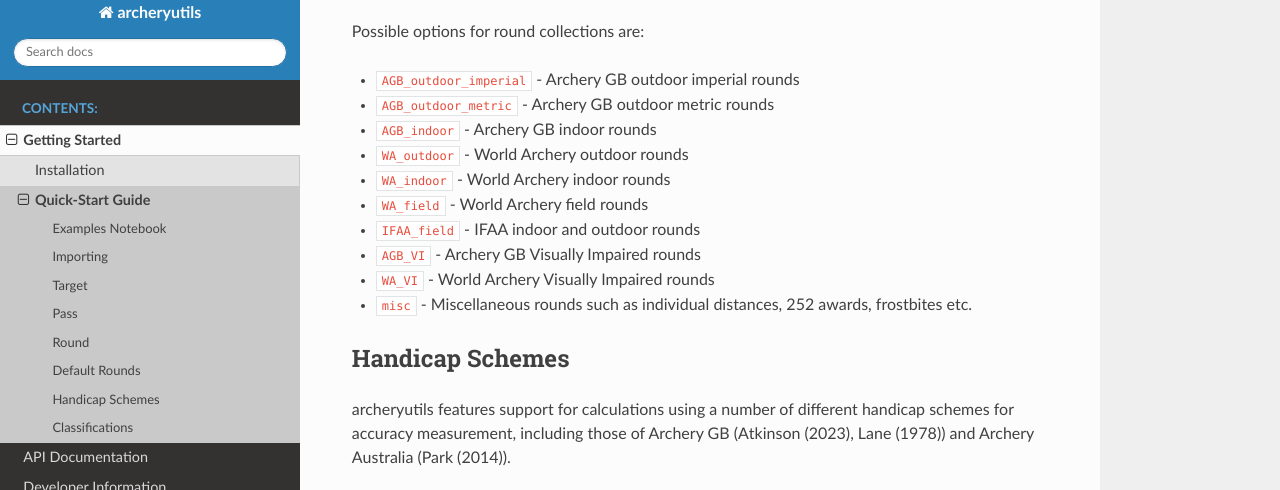
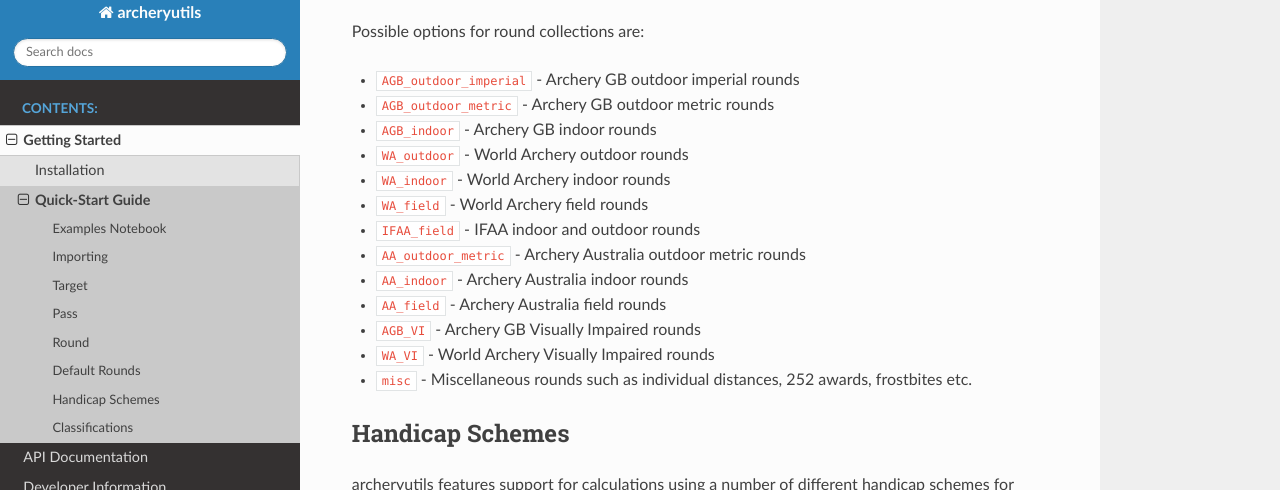
Before and after one commit to jatkinson1000/archeryutils, a Sphinx documentation site: the page built from docs/getting-started/quickstart.rst, in a window 1280 px wide and 900 px high, scrolled down 3388 px, cut to the strip 13-503 px from the top of the window. Built offline with Sphinx 7.4.7 and the Read the Docs theme 3.1.0, drawn with Linux system fonts in a browser that asks for light colours.

Commit message:
Add Archery Australia rounds to the docs.

```diff
--- a/docs/getting-started/quickstart.rst
+++ b/docs/getting-started/quickstart.rst
@@ -176,6 +176,9 @@ Possible options for round collections are:
 * ``WA_indoor`` - World Archery indoor rounds
 * ``WA_field`` - World Archery field rounds
 * ``IFAA_field`` - IFAA indoor and outdoor rounds
+* ``AA_outdoor_metric`` - Archery Australia outdoor metric rounds
+* ``AA_indoor`` - Archery Australia indoor rounds
+* ``AA_field`` - Archery Australia field rounds
 * ``AGB_VI`` - Archery GB Visually Impaired rounds
 * ``WA_VI`` - World Archery Visually Impaired rounds
 * ``misc`` - Miscellaneous rounds such as individual distances, 252 awards, frostbites etc.
```
Also changed, not shown: README.md (+1 -1 lines), docs/api/archeryutils.preloaded_rounds.rst (+37 -10 lines).
